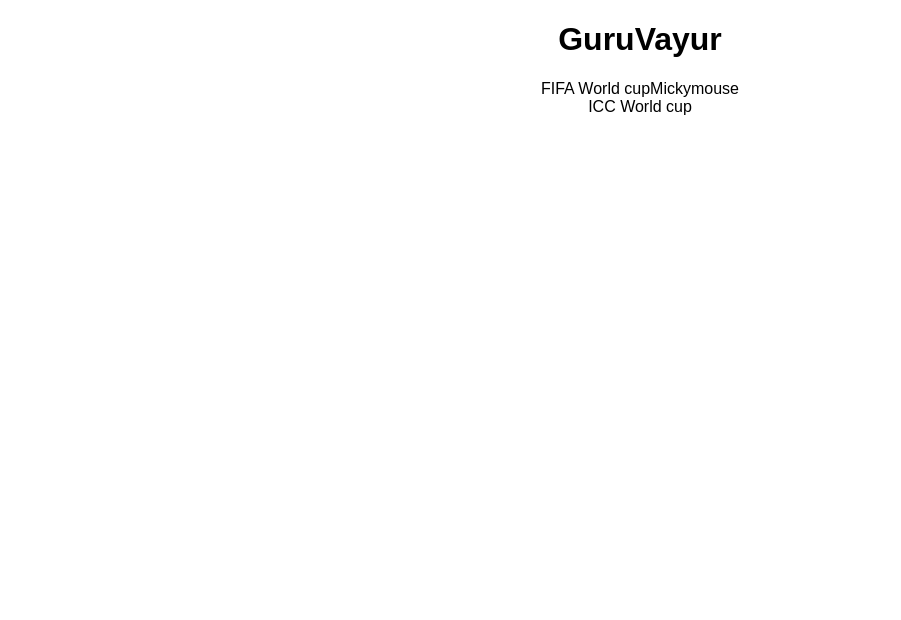
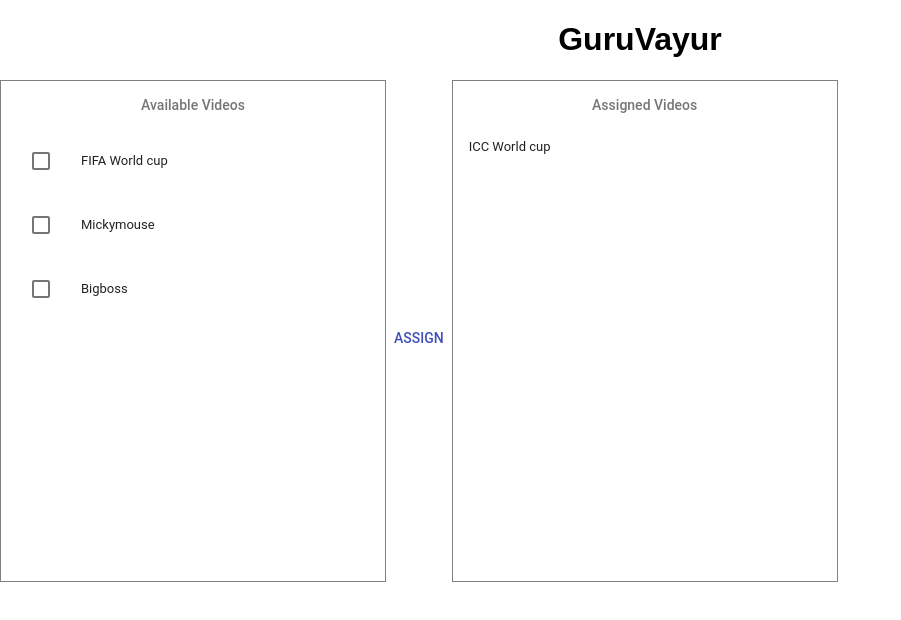
Before and after one commit to AppanParige1/merc-user-video, a React (Create React App) app: page /userDetails/3 in a window 1280 px wide. Shown: the top 620 px of the page, without its empty margins (0-901 px from the left). Built offline with nearby package versions, Linux system fonts and the light colour scheme.

Commit message:
developed userdetailspage

```diff
--- a/src/api/user/userUpdateApiService.js
+++ b/src/api/user/userUpdateApiService.js
@@ -3,10 +3,4 @@
 
 const url = config.userApiUrl;
 
-export const updateUser = (userId, userDetails) =>
-
-  updateProxy(url+userId, userDetails).then(function (userDetails) {
-      return true;
-  }, function (error) {
-      console.log(error);
-  });
+export const updateUser = (userId, userDetails) => updateProxy(url+userId, userDetails);
--- a/src/userSection/user/UserDetailsPage.js
+++ b/src/userSection/user/UserDetailsPage.js
@@ -1,12 +1,36 @@
 import React, { Component } from 'react';
 import * as userReadApiService from '../../api/user/userReadApiService';
+import * as userUpdateApiService from '../../api/user/userUpdateApiService';
 import { Header } from '../../shared/Header';
 import * as videoApiService from '../../api/video/videoApiService';
+import List from '@material-ui/core/List';
+import ListItem from '@material-ui/core/ListItem';
+import ListItemSecondaryAction from '@material-ui/core/ListItemSecondaryAction';
+import ListItemText from '@material-ui/core/ListItemText';
+import Checkbox from '@material-ui/core/Checkbox';
+import { withStyles } from '@material-ui/core/styles';
+import Button from '@material-ui/core/Button'
+import ListSubheader from '@material-ui/core/ListSubheader';
 
 class UserDetailsPage extends Component {
     state = {
         userDetails: null,
-        allVideos: null
+        allVideos: null,
+        selectedVideoIds:[]
+    }
+
+    constructor() {
+        super();
+
+        this.state = {
+            userDetails: null,
+            allVideos: null,
+            selectedVideoIds:[]
+        }
+
+        this.updateSelectedVideos = this.updateSelectedVideos.bind(this);
+        this.updateVideos = this.updateVideos.bind(this);
+
     }
 
     getVideoList = () => {
@@ -47,6 +71,7 @@
         //this.getUserDetails(userId);
 
 
+         //Mock Implementation- one api is ready we can  remove below 2 lines
         const mockvideoList =  [
             {
                 "VideoId": 23, "VideoName": "FIFA World cup",
@@ -57,6 +82,11 @@
                 "VideoId": 24, "VideoName": "Mickymouse",
                 "VideoGroups": [{ "GroupId": 14, "GroupName": "Comic", "Videos ": null },
                 { "GroupId": 15, "GroupName": "Movies", "Videos": null }]
+            },
+            {
+                "VideoId": 24, "VideoName": "Bigboss",
+                "VideoGroups": [{ "GroupId": 14, "GroupName": "Realtyshow", "Videos ": null },
+                { "GroupId": 15, "GroupName": "Serial", "Videos": null }]
             }
         ]
         this.setState({ allVideos: mockvideoList })
@@ -65,25 +95,71 @@
         //this.getVideoList();
     }
 
+    updateVideos =()=>{
+        userUpdateApiService.updateUser(this.state.userDetails.UserId, this.state.selectedVideoIds).then((isUpdated)=>{
+            if(isUpdated){
+               return this.getUserDetails(this.state.userDetails.UserId)
+            }
+        });
+    }
+
+    updateSelectedVideos=(event, value)=> {
+        let selectedVideoId = event.target.attributes.value.value;
+        var selectVidoes = this.state.selectedVideoIds;
+        selectVidoes.push(selectedVideoId);
+
+        this.setState({selectedVideoIds:selectVidoes});
+    };
+
     render() {
-        const styles = {
-
-        };
+               const styles ={
+                   listStyle:{
+                    width: '30%',
+                    float: 'left',
+                    border:'1px solid gray',
+                    height:'500px'
+                   }
+               }
         return (
             <div >
                   <Header title={this.state.userDetails && this.state.userDetails.UserName} />
-                  <div>
-                     {this.state.allVideos && this.state.allVideos.map(element => {
-                        return <span key={element.VideoName}>{element.VideoName}</span>
-                    })}
-                     </div>
-                  <div>
-                   {this.state.userDetails && this.state.userDetails.Videos.map(element => {
-                        return <span key={element.VideoName}>{element.VideoName}</span>
-                    })}
+                    <div style={styles.listStyle}>
+                        <List subheader={<ListSubheader>Available Videos</ListSubheader>}>
+                            {this.state.allVideos && this.state.allVideos.map(element => (
+                                <ListItem
+                                    key={element.VideoName}
+                                    dense
+                                    button
+                                >
+                                    <Checkbox
+                                        tabIndex={-1}
+                                        value ={element.VideoId}
+                                        onChange={this.updateSelectedVideos}
+                                    />
+                                    <ListItemText primary={element.VideoName} />
+                                </ListItem>
+                            ))}
+                        </List>
                     </div>
-
-            </div>
+                    <div style={{ float: 'left', paddingTop: '240px' }}>
+                        <Button color="primary" onClick={this.updateVideos} >
+                            Assign
+                        </Button>
+                    </div>
+                    <div style={styles.listStyle}>
+                        <List  subheader={<ListSubheader>Assigned Videos</ListSubheader>}>
+                            {this.state.userDetails && this.state.userDetails.Videos.map(element => (
+                                <ListItem
+                                    key={element.VideoName}
+                                    dense
+                                    button
+                                >
+                                    <ListItemText primary={element.VideoName} />
+                                </ListItem>
+                            ))}
+                        </List>
+                    </div>
+                    </div>
         );
     }
 }
```
